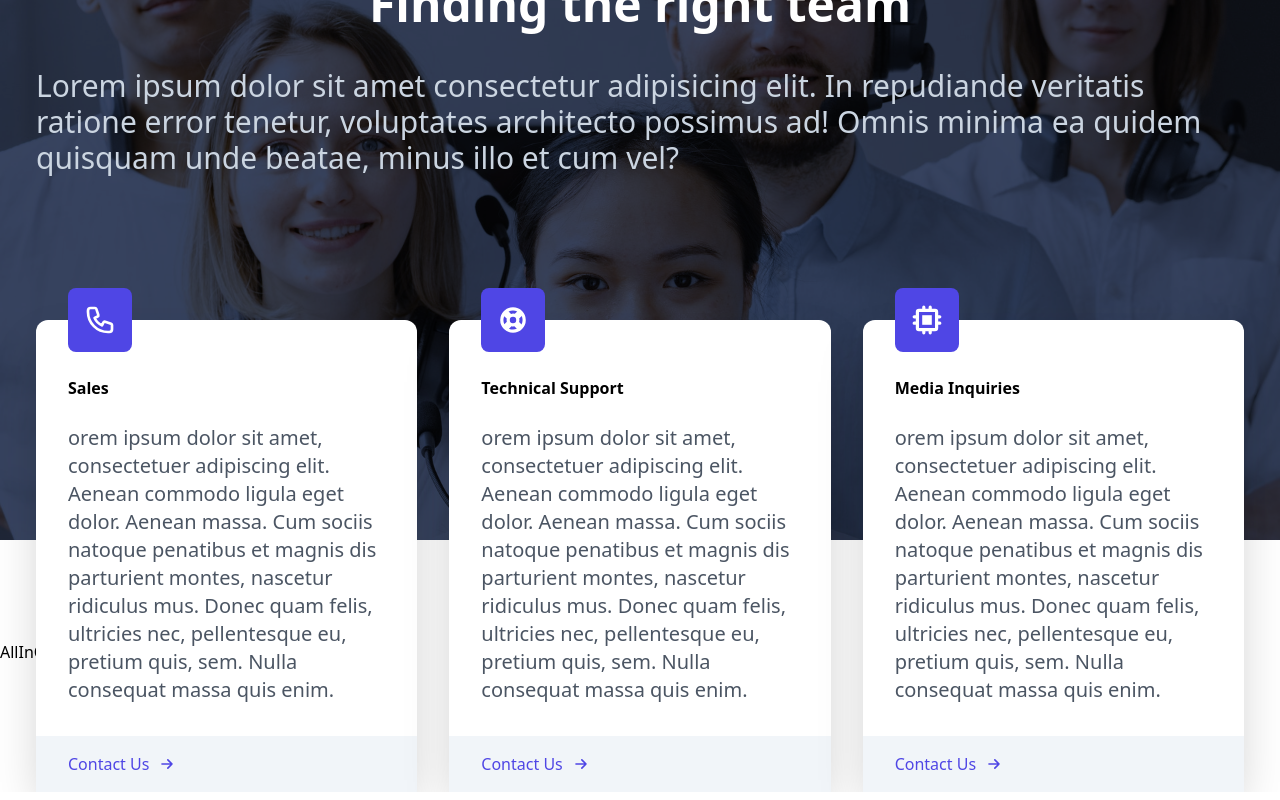
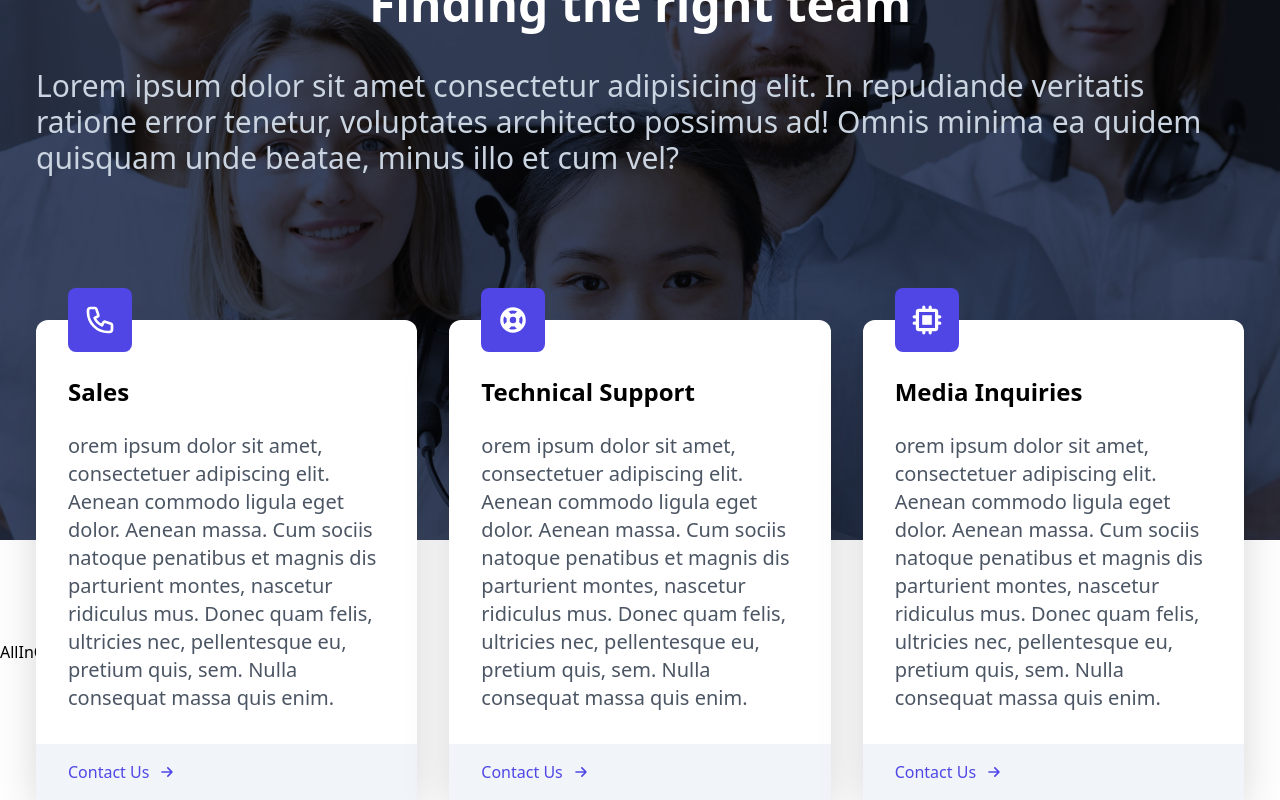
Before and after one commit to Nicoderin98/Cloud-App-React, a React (Create React App) app: page / in a window 1280 px wide. Shown: the part 1542-2342 px from the top of the page. Built offline with nearby package versions, Linux system fonts and the light colour scheme.

Commit message:
fixed h3

```diff
--- a/src/components/Support.jsx
+++ b/src/components/Support.jsx
@@ -22,31 +22,31 @@ function Support() {
           <div className='bg-white rounded-xl shadow-2xl'>
             <div className='p-8'>
               <PhoneIcon className='w-16 p-4 bg-indigo-600 text-white rounded-lg mt-[-4rem]'/>
-              <h3 className='font-bold text-20xl my-6'>Sales</h3>
+              <h3 className='font-bold text-2xl my-6'>Sales</h3>
               <p className='text-gray-600 text-xl'>orem ipsum dolor sit amet, consectetuer adipiscing elit. Aenean commodo ligula eget dolor. Aenean massa. Cum sociis natoque penatibus et magnis dis parturient montes, nascetur ridiculus mus. Donec quam felis, ultricies nec, pellentesque eu, pretium quis, sem. Nulla consequat massa quis enim. </p>
             </div>
             <div className='bg-slate-100 pl-8 py-4'>
-              <p className='flex items-center text-indigo-600'>Contact Us <ArrowSmRightIcon className='w-5 ml-2' /></p>
+              <p className='flex items-center text-indigo-600'><a href='#'>Contact Us </a> <ArrowSmRightIcon className='w-5 ml-2' /></p>
             </div>
           </div>
           <div className='bg-white rounded-xl shadow-2xl'>
             <div className='p-8'>
               <SupportIcon className='w-16 p-4 bg-indigo-600 text-white rounded-lg mt-[-4rem]'/>
-              <h3 className='font-bold text-20xl my-6'>Technical Support</h3>
+              <h3 className='font-bold text-2xl my-6'>Technical Support</h3>
               <p className='text-gray-600 text-xl'>orem ipsum dolor sit amet, consectetuer adipiscing elit. Aenean commodo ligula eget dolor. Aenean massa. Cum sociis natoque penatibus et magnis dis parturient montes, nascetur ridiculus mus. Donec quam felis, ultricies nec, pellentesque eu, pretium quis, sem. Nulla consequat massa quis enim. </p>
             </div>
             <div className='bg-slate-100 pl-8 py-4'>
-              <p className='flex items-center text-indigo-600'>Contact Us <ArrowSmRightIcon className='w-5 ml-2' /></p>
+              <p className='flex items-center text-indigo-600'><a href='#'>Contact Us</a> <ArrowSmRightIcon className='w-5 ml-2' /></p>
             </div>
           </div>
           <div className='bg-white rounded-xl shadow-2xl'>
             <div className='p-8'>
               <ChipIcon className='w-16 p-4 bg-indigo-600 text-white rounded-lg mt-[-4rem]'/>
-              <h3 className='font-bold text-20xl my-6'>Media Inquiries</h3>
+              <h3 className='font-bold text-2xl my-6'>Media Inquiries</h3>
               <p className='text-gray-600 text-xl'>orem ipsum dolor sit amet, consectetuer adipiscing elit. Aenean commodo ligula eget dolor. Aenean massa. Cum sociis natoque penatibus et magnis dis parturient montes, nascetur ridiculus mus. Donec quam felis, ultricies nec, pellentesque eu, pretium quis, sem. Nulla consequat massa quis enim. </p>
             </div>
             <div className='bg-slate-100 pl-8 py-4'>
-              <p className='flex items-center text-indigo-600'>Contact Us <ArrowSmRightIcon className='w-5 ml-2' /></p>
+              <p className='flex items-center text-indigo-600'><a href='#'>Contact Us </a><ArrowSmRightIcon className='w-5 ml-2' /></p>
             </div>
           </div>
         </div>
```
